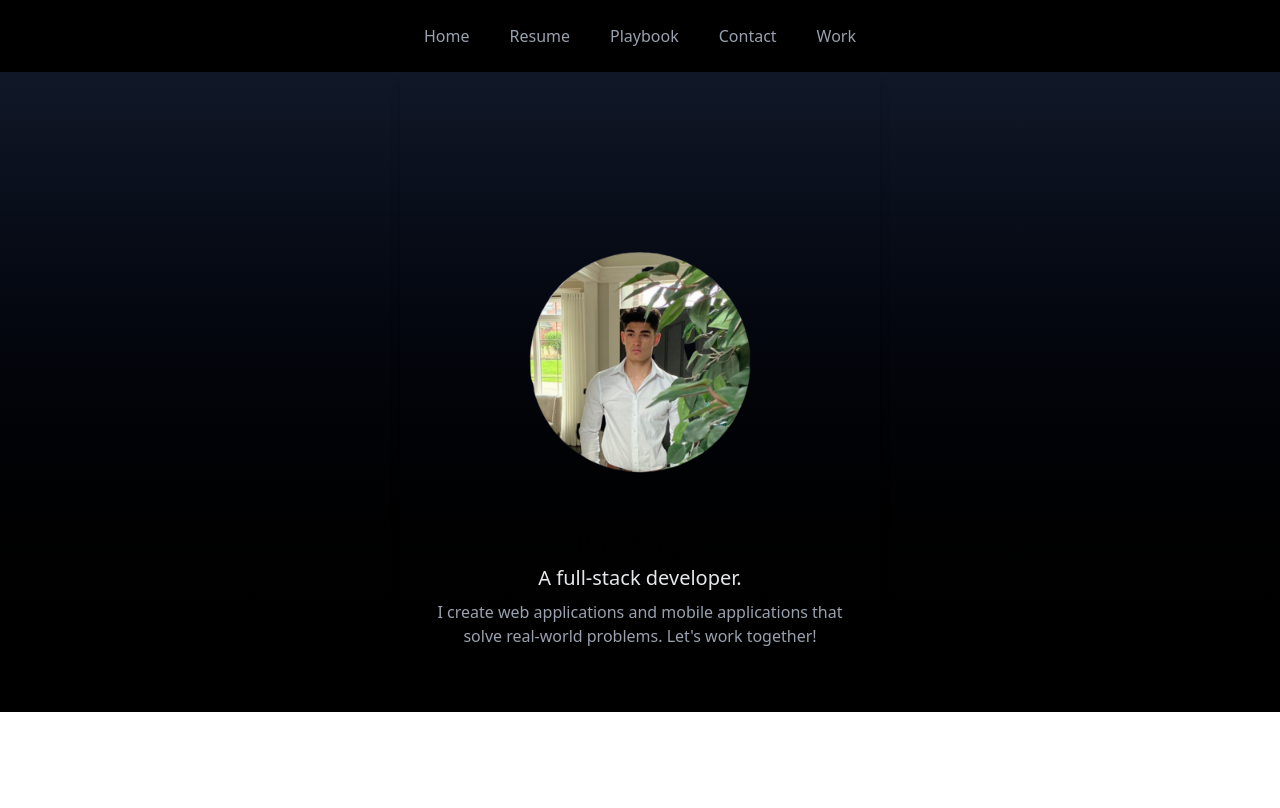
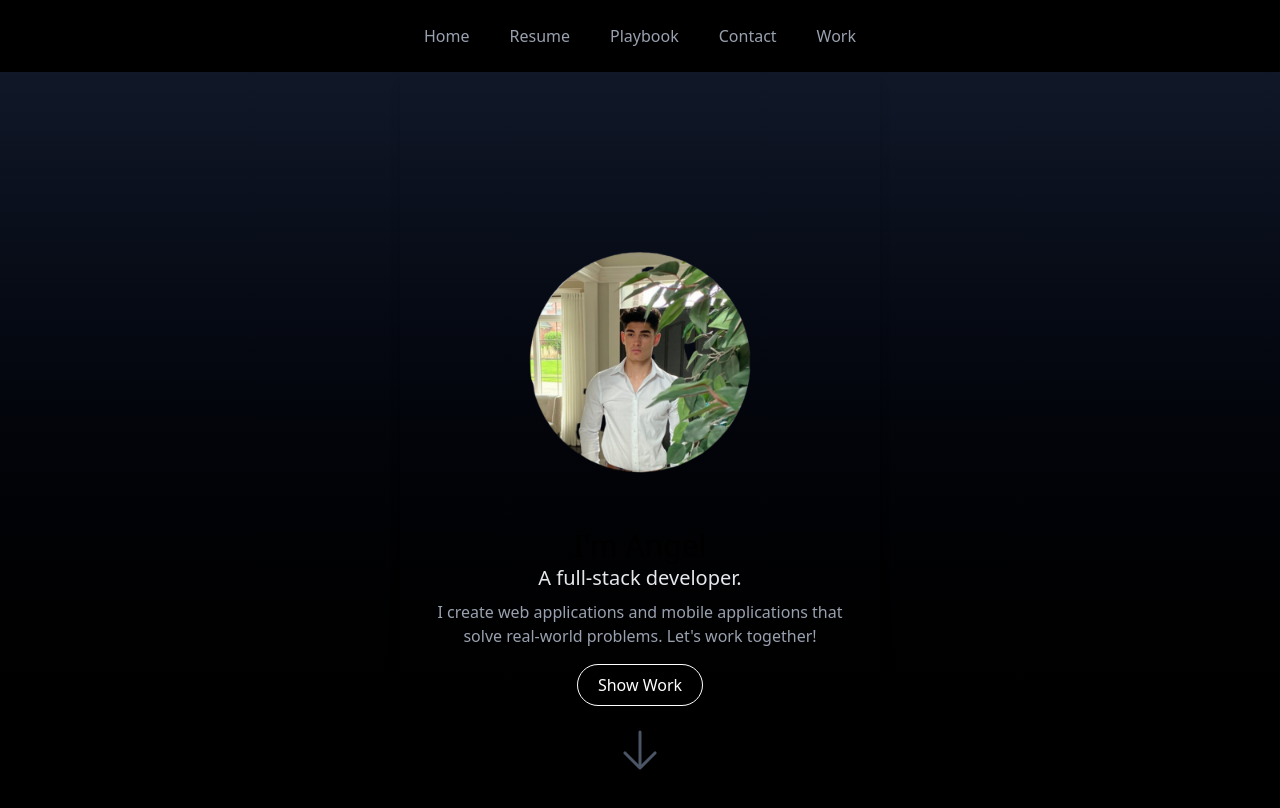
Before and after one commit to angelmontes7/digital-portfolio, a React (Vite) app: page / in a window 1280 px wide. Shown: the top 808 px of the page. Built offline with nearby package versions, Linux system fonts and the light colour scheme.

Commit message:
Added Design and heroicon package

```diff
--- a/package.json
+++ b/package.json
@@ -10,6 +10,7 @@
     "preview": "vite preview"
   },
   "dependencies": {
+    "@heroicons/react": "^2.2.0",
     "@tailwindcss/vite": "^4.0.17",
     "react": "^19.0.0",
     "react-dom": "^19.0.0",
--- a/src/App.tsx
+++ b/src/App.tsx
@@ -1,6 +1,6 @@
 import './App.css'
 import profilePic from './assets/images/profilepic.png'
-
+import { ArrowDownIcon, ChevronDownIcon } from '@heroicons/react/24/solid'
 function App() {
   return (
     <>
@@ -24,6 +24,14 @@ function App() {
             I create web applications and mobile applications that solve real-world problems.
             Let's work together!
           </h4>
+          <button className="border-1 border-white text-white py-2 px-5 rounded-full mt-4 block mx-auto">
+            <a href="#" className="text-white hover:text-gray-600">Show Work</a>
+          </button>
+          <div className="flex justify-center items-center mt-5">
+            <ArrowDownIcon className="h-12 w-12 text-gray-600" />
+          </div>
+
+
         </div>
       </section>
     </>
```
Also changed, not shown: 1 other file (tests, documents, lock files or other folders).
